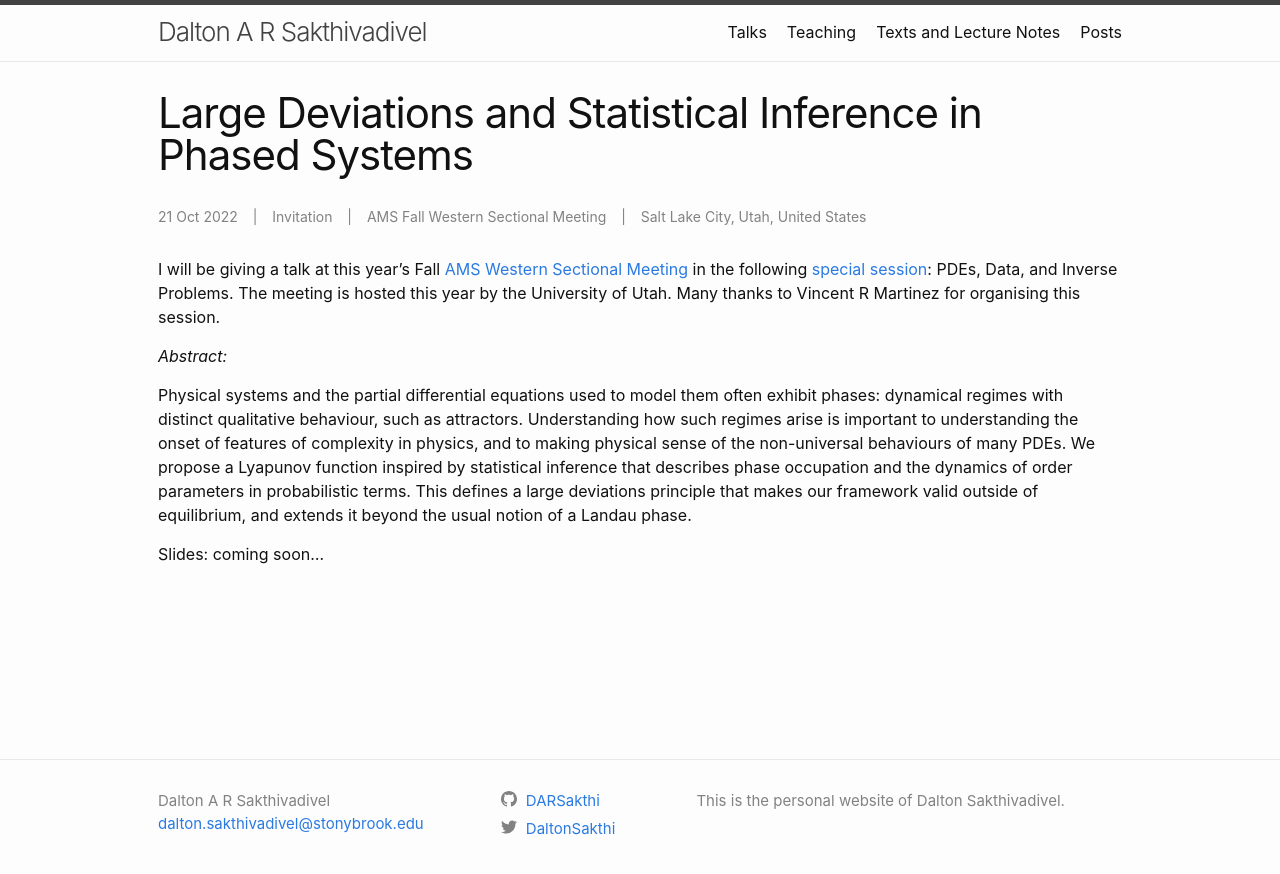
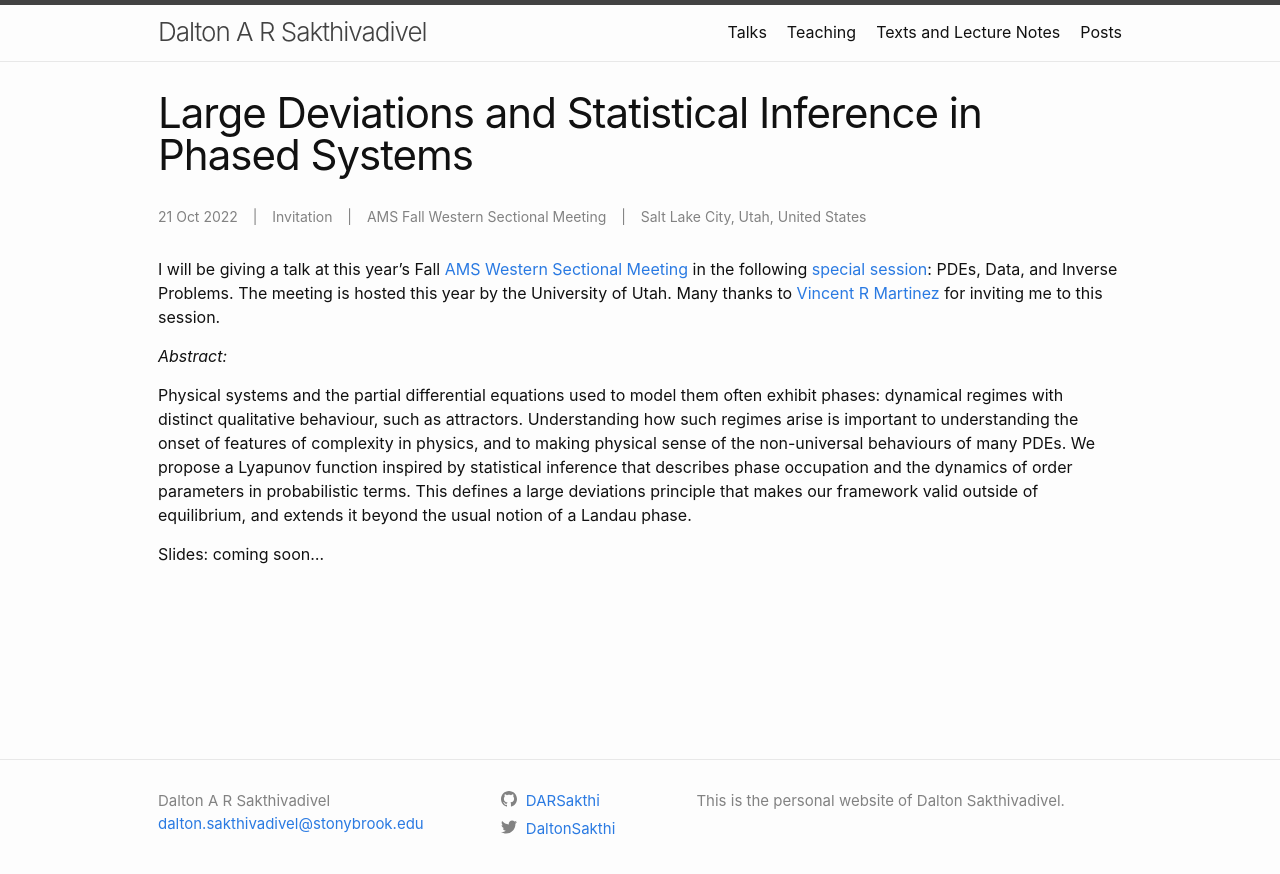
Before and after one commit to DARSakthi/DARSakthi.github.io, a Jekyll site: the page built from _talks/AMS-0.markdown, in a window 1280 px wide. Shown: the top 874 px of the page. Built offline with Jekyll 4.4.1, drawn with Linux system fonts in a browser that asks for light colours.

Commit message:
Update AMS-0.markdown

```diff
--- a/_talks/AMS-0.markdown
+++ b/_talks/AMS-0.markdown
@@ -8,7 +8,7 @@ date: 2022-10-21
 location: "Salt Lake City, Utah, United States"
 ---
 
-I will be giving a talk at this year's Fall [AMS Western Sectional Meeting](https://www.ams.org/meetings/sectional/2295_program.html) in the following [special session](https://www.ams.org/meetings/sectional/2295_program_ss7.html#title): PDEs, Data, and Inverse Problems. The meeting is hosted this year by the University of Utah. Many thanks to Vincent R Martinez for organising this session.
+I will be giving a talk at this year's Fall [AMS Western Sectional Meeting](https://www.ams.org/meetings/sectional/2295_program.html) in the following [special session](https://www.ams.org/meetings/sectional/2295_program_ss7.html#title): PDEs, Data, and Inverse Problems. The meeting is hosted this year by the University of Utah. Many thanks to [Vincent R Martinez](http://math.hunter.cuny.edu/vmartine/) for inviting me to this session.
 
 _Abstract:_
 
```
